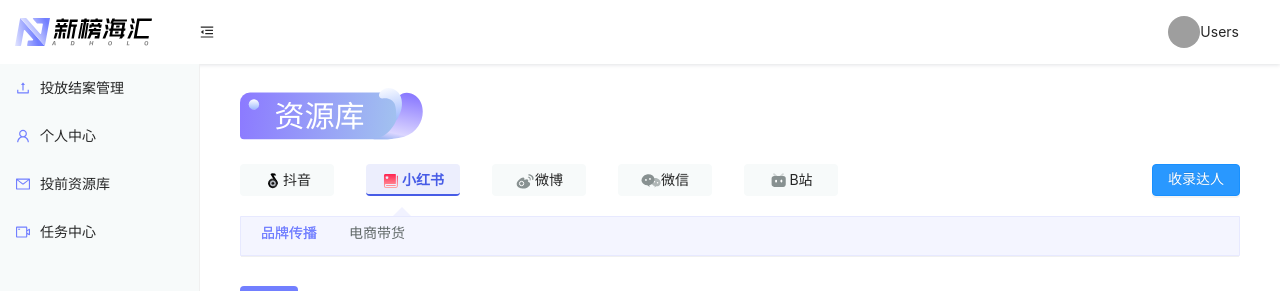
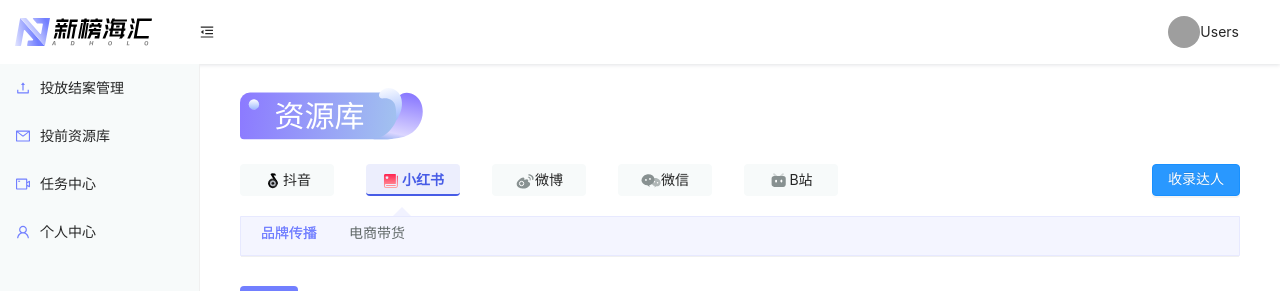
Before and after one commit to MarsYh/my-app, a React app: page /resource/redbook in a window 1280 px wide. Shown: the top 291 px of the page. Built offline with nearby package versions, Linux system fonts and the light colour scheme; no server answers; grey boxes are pictures that could not be loaded.

Commit message:
feat: 完成layout布局

```diff
--- a/src/components/Layout/index.jsx
+++ b/src/components/Layout/index.jsx
@@ -1,65 +1,92 @@
-import { Layout, Menu } from 'antd'
-import React, { useEffect, useState } from 'react'
-import styles from './index.module.less'
-import './layout.less'
-import { Outlet, Link, useLocation } from 'react-router-dom'
-import IconTitle from '../../assets/img/bg-title.svg'
+import { Layout, Menu } from "antd";
+import React, { useEffect, useState } from "react";
+import styles from "./index.module.less";
+import "./layout.less";
+import { Outlet, Link, useLocation } from "react-router-dom";
+import IconTitle from "../../assets/img/bg-title.svg";
 import {
   MenuFoldOutlined,
   MenuUnfoldOutlined,
-  UploadOutlined,
-  UserOutlined,
-  VideoCameraOutlined,
-  MailOutlined,
-} from '@ant-design/icons'
-import HeaderRight from '../HeaderRight'
-import { getUserInfo } from '@/api'
+} from "@ant-design/icons";
+import HeaderRight from "../HeaderRight";
+import { getUserInfo } from "@/api";
+import routes from "../../routes";
 
-const { Header, Content, Sider } = Layout
 
-const items = [
-  {
-    key: '1',
-    icon: <UploadOutlined />,
-    // children: [],
-    label: <Link to="/manage">投放结案管理</Link>,
-  },
-  {
-    key: '2',
-    icon: <UserOutlined />,
-    // children: [],
-    label: <Link to="/user">个人中心</Link>,
-  },
-  {
-    key: '3',
-    icon: <MailOutlined />,
-    // children: [],
-    label: <Link to="/resource">投前资源库</Link>,
-  },
-  {
-    key: '4',
-    icon: <VideoCameraOutlined />,
-    // children: [],
-    label: <Link to="/task">任务中心</Link>,
-  },
-]
+const { Header, Content, Sider } = Layout;
+
 
 function LayoutPro() {
-  const [collapsed, setCollapsed] = useState(false)
-  const { pathname } = useLocation()
+  const [collapsed, setCollapsed] = useState(false);
+  const { pathname } = useLocation();
+  const [visibleSider, setVisibleSider] = useState(true);
+  const [items,setItems] = useState([])
+
+  // 获取菜单配置项
+  useEffect(() => {
+    const _routes = routes.find((route) => route.path === "/");
+    if (!_routes) return [];
+
+    const items = [];
+    _routes.children.forEach(child => {
+      filterRoute(items, child);
+    })
+
+    items.length && setItems(items)
+  }, []);
+
+  function filterRoute(items, route) {
+    const { path, name, icon, children } = route;
+    if (!name) return;
+    const o = {
+      key: path,
+      icon: icon,
+      label: <Link to={"/" + path}>{name}</Link>,
+    };
+    items.push(o);
+    if(!children) return
+
+
+    const isName = children.some(child => child.name)
+    if(isName){
+      o.children = [];
+      children.forEach((child) => filterRoute(o.children, child));
+    }
+  }
 
   useEffect(() => {
     getUserInfo().then((res) => {
-      if (res.data.value?.code === '000995') {
+      if (res.data.value?.code === "000995") {
         window.location.href = `http://test.main.newrank.cn/user/login?displayType=login&backUrl=${encodeURIComponent(
           window.location.href
-        )}&source=130&type=121&scene=adinsight_login`
+        )}&source=130&type=121&scene=adinsight_login`;
       }
-    })
-  }, [])
+    });
+  }, []);
+
+  useEffect(() => {
+    const _routes = routes.find((route) => route.path === "/");
+    const queue = [..._routes.children]
+    while(queue.length){
+      const route = queue.shift()
+      const pathList = pathname.split("/")
+      if(pathList.includes(route.path)){
+        // 不需要layout
+        if(route.layout === false){
+          visibleSider !== false && setVisibleSider(false)
+        }else{
+          // 需要layout
+          visibleSider !== true && setVisibleSider(true)
+        }
+        return
+      }
+      route.children && queue.push(...route.children)
+    }
+  },[pathname])
+
 
   function handleCollapsed() {
-    setCollapsed(!collapsed)
+    setCollapsed(!collapsed);
   }
 
   return (
@@ -76,14 +103,17 @@
         </Header>
         <Content>
           <Layout>
+            {visibleSider && (
               <Sider
                 trigger={null}
                 collapsible
                 collapsed={collapsed}
                 defaultSelectedKeys={pathname}
-              selectedKeys={pathname}>
+                selectedKeys={pathname}
+              >
                 <Menu items={items} />
               </Sider>
+            )}
             <Content className={styles.container}>
               <Outlet />
             </Content>
@@ -92,7 +122,7 @@
         {/* <Footer>footer</Footer> */}
       </Layout>
     </div>
-  )
+  );
 }
 
-export default LayoutPro
+export default LayoutPro;
--- a/src/pages/Manage/index.jsx
+++ b/src/pages/Manage/index.jsx
@@ -2,7 +2,7 @@
 import React from 'react'
 
 const Manage = () => {
-  return <div></div>
+  return <div>123</div>
 }
 
 export default Manage
--- a/src/pages/Resource/Redbook/List/index.jsx
+++ b/src/pages/Resource/Redbook/List/index.jsx
@@ -26,6 +26,7 @@
 import IconEstText from '@/assets/img/icon-estimate-text.svg'
 import IconOff from '@/assets/img/icon-official.svg'
 import IconOffText from '@/assets/img/icon-official-text.svg'
+import { useNavigate } from "react-router-dom"
 
 const List = () => {
   // 更改复选框的状态
@@ -44,6 +45,8 @@
     list: [],
     total: 0,
   })
+
+  const navigate = useNavigate()
 
   useEffect(() => {
     reqXhsList(params).then((res) => {
@@ -159,6 +162,12 @@
       </div>
     ) : null
   }
+
+  // 跳转到详情页
+  function handleGoDetail(record){
+    navigate(`/resourceDetail/redbookDetail/${record.red_id}?huyue=456`,{state:record})
+  }
+
   function renderUserInfo(text, record) {
     return (
       <Space className={styles.infoBox}>
@@ -176,7 +185,7 @@
         <div className={styles.infoRight}>
           {/* 第一行基本信息 */}
           <div className={styles.baseInfo}>
-            <span className={styles.name}>{text}</span>
+            <span onClick={() =>handleGoDetail(record)} className={styles.name}>{text}</span>
             {/* 标签组件 */}
             <Tag>LV{record.current_level}</Tag>
             <Popover content="支持好物推荐，通过选品中心带货，按照销售额计算佣金">
--- a/src/pages/ResourceDetail/Redbook/index.jsx
+++ b/src/pages/ResourceDetail/Redbook/index.jsx
@@ -2,8 +2,13 @@
 import styles from './index.module.less'
 import InfoLeft from './InfoLeft'
 import InfoRight from './InfoRight'
+import { useParams,useLocation } from "react-router-dom"
 
 const Info = () => {
+
+  console.log("useParams:",useParams())
+  console.log("useLocation:",useLocation())
+
   return (
     <div className={styles.infoBox}>
       <InfoLeft />
--- a/src/routes/index.js
+++ b/src/routes/index.js
@@ -1,17 +1,23 @@
-import Manage from "../pages/Manage"
-import Resource from "../pages/Resource"
-import Task from "../pages/Task"
-import User from "../pages/User"
-import LayoutPro from "../components/Layout"
-import NotFound from "../pages/NotFound"
-import Redbook from "../pages/Resource/Redbook"
-import Tiktok from "../pages/Resource/Tiktok"
-import Weibo from "../pages/Resource/Weibo"
-import Wechat from "../pages/Resource/Wechat"
-import BiliBili from "../pages/Resource/Bilibili"
-import { Navigate } from "react-router-dom"
-import RedbookDetail from "../pages/ResourceDetail/Redbook"
-import ResourceDetail from "../pages/ResourceDetail"
+import Manage from "../pages/Manage";
+import Resource from "../pages/Resource";
+import Task from "../pages/Task";
+import User from "../pages/User";
+import LayoutPro from "../components/Layout";
+import NotFound from "../pages/NotFound";
+import Redbook from "../pages/Resource/Redbook";
+import Tiktok from "../pages/Resource/Tiktok";
+import Weibo from "../pages/Resource/Weibo";
+import Wechat from "../pages/Resource/Wechat";
+import BiliBili from "../pages/Resource/Bilibili";
+import { Navigate } from "react-router-dom";
+import RedbookDetail from "../pages/ResourceDetail/Redbook";
+import ResourceDetail from "../pages/ResourceDetail";
+import {
+  UploadOutlined,
+  UserOutlined,
+  VideoCameraOutlined,
+  MailOutlined,
+} from "@ant-design/icons";
 
 const routes = [
   {
@@ -21,51 +27,69 @@
     children: [
       {
         path: "manage",
-        element: <Manage />
+        name: "投放结案管理",
+        icon: <UploadOutlined />,
+        element: <Manage />,
       },
       {
-        path: "resource", element: <Resource />,
+        path: "resource",
+        element: <Resource />,
+        icon: <MailOutlined />,
+        name: "投前资源库",
         children: [
           {
             path: "tiktok",
-            element: <Tiktok />
+            element: <Tiktok />,
           },
           {
             path: "redbook",
-            element: <Redbook />
+            element: <Redbook />,
           },
           {
             path: "weibo",
-            element: <Weibo />
+            element: <Weibo />,
           },
           {
             path: "wechat",
-            element: <Wechat />
+            element: <Wechat />,
           },
           {
             path: "bilibili",
-            element: <BiliBili />
+            element: <BiliBili />,
           },
           {
             path: "",
-            element: <Navigate to={"/resource/tiktok"} />
+            element: <Navigate to={"/resource/tiktok"} />,
           },
-        ]
+        ],
       },
       {
-        path: 'resourceDetail', element: <ResourceDetail />,
+        path: "resourceDetail",
+        layout: false,
+        element: <ResourceDetail />,
         children: [
           {
-            path: "redbookDetail",
-            element: <RedbookDetail />
+            path: "redbookDetail/:id",
+            element: <RedbookDetail />,
           },
-        ]
+        ],
       },
-      { path: "task", element: <Task /> },
-      { path: "user", element: <User /> },
+
+      {
+        path: "task",
+        element: <Task />,
+        name: "任务中心",
+        icon: <VideoCameraOutlined />,
+      },
+      {
+        path: "user",
+        element: <User />,
+        name: "个人中心",
+        icon: <UserOutlined />,
+      },
     ],
   },
   { path: "*", element: <NotFound /> },
-]
+];
 
-export default routes
+export default routes;
```
Lines whose indentation alone changed are shown as unchanged.
